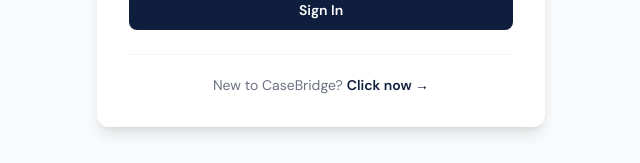
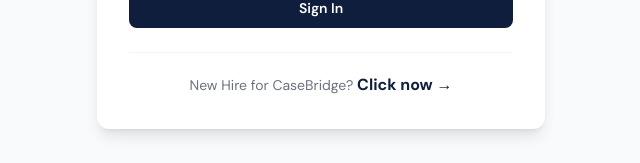
Before and after one commit to karthiksriramagiri/casebridge, a Next.js app: page /teams/login in a window 1280 px wide. Shown: the part 524-687 px from the top of the page, without its empty margins (319-959 px from the left). Built offline with nearby package versions, Linux system fonts and the light colour scheme.

Commit message:
Update teams login: 'New Hire for CaseBridge', bigger Click now text
Co-Authored-By: Claude Sonnet 4.6 <noreply@anthropic.com>

```diff
--- a/app/teams/login/page.tsx
+++ b/app/teams/login/page.tsx
@@ -142,8 +142,8 @@ export default function LoginPage() {
 
           <div className="mt-6 pt-5 border-t border-gray-100 text-center">
             <p className="text-sm text-gray-500">
-              New to CaseBridge?{' '}
-              <a href="/teams/signup" className="text-[#0f1e3c] font-semibold hover:underline">
+              New Hire for CaseBridge?{' '}
+              <a href="/teams/signup" className="text-[#0f1e3c] font-bold text-base hover:underline">
                 Click now →
               </a>
             </p>
```
